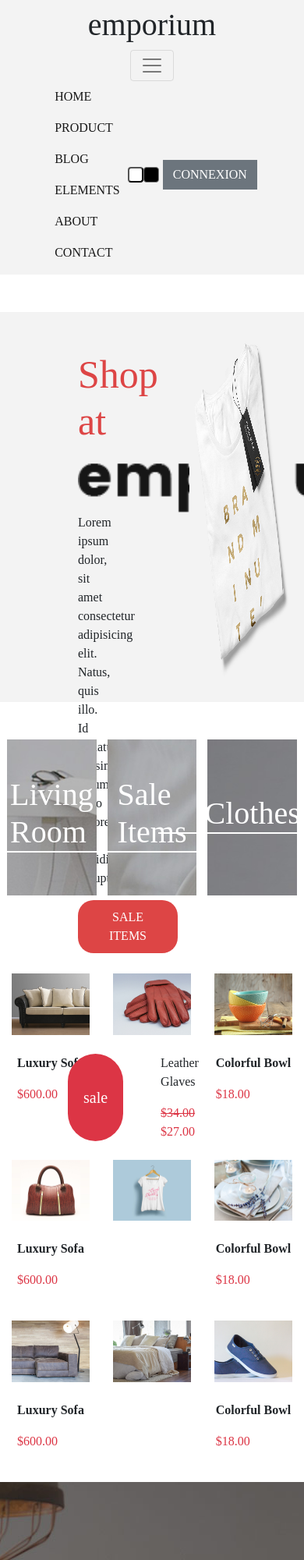
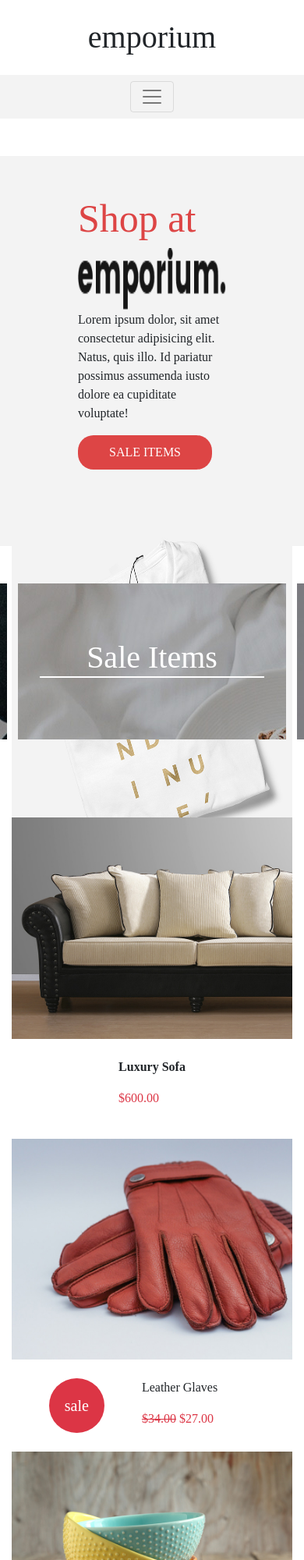
Before and after one commit to Anis662/cs_emporium_js_14, a website: page index.html in a window 390 px wide. Shown: the top 2000 px of the page at 78% size. Drawn offline with nearby package versions, Linux system fonts and the light colour scheme.

Commit message:
responsive

```diff
--- a/index.html
+++ b/index.html
@@ -10,17 +10,18 @@
     <!-- CRÉATION DU HEADER -->
 <header>
     <!-- La navbar -->
+    <div id="h1" class="text-center my-4">
+        <h1>emporium</h1>
+
+    </div>
+
     <nav class="navbar navbar-expand-lg navbar-light d-flex flex-column">
         <!-- <a class="navbar-brand" href="#">emporium.</a> -->
-        <div id="h1">
-            <h1>emporium</h1>
-
-        </div>
         <button class="navbar-toggler" type="button" data-toggle="collapse" data-target="#navbarSupportedContent" aria-controls="navbarSupportedContent" aria-expanded="false" aria-label="Toggle navigation">
           <span class="navbar-toggler-icon"></span>
         </button>
 
-        <div class="collapse navbar-collapse d-flex justify-content-around"  id="navbarSupportedContent">
+        <div class="collapse navbar-collapse"  id="navbarSupportedContent">
             <h1 class="mr-5 d-none" id="empo">emporium.</h1>
           <ul class="navbar-nav mr-auto">
             <li class="nav-item active">
@@ -117,15 +118,15 @@
 
 
 <div class="row">
-    <div class="col-7">
+    <div class="col-7 col-12 col-sm-12 col-md-12 col-lg-7 col-xl-7">
         <div>
             <h2>Shop at</h2>
-            <img src="./public/img/logo.png" alt="">
+            <img src="./public/img/logo.png" alt="" class="img-fluid">
             <p>Lorem ipsum dolor, sit amet consectetur adipisicing elit. Natus, quis illo. Id pariatur possimus assumenda iusto dolore ea cupiditate voluptate!</p>
             <button class="text-white text-uppercase">Sale items</button>
         </div>
     </div>
-    <div class="col-5">
+    <div class="col-5 col-12 col-sm-12 col-md-12 col-lg-5 col-xl-5">
         <div>
             <img src="./public/img/slider-1.jpg" class="img-fluid">
         </div>
@@ -138,13 +139,13 @@
 <!-- La deuxieme section -->
 <section id="section2" class="container-fluid mt-5">
 <div class="row  justify-content-center align-items-center flex-nowrap m-2">
-    <div class="col-4">
-        <h1 class="text-white  ">Living Room</h1>
+    <div class="col-4 col-12 col-sm-12 col-md-12 col-lg-4 col-xl-4">
+        <h1 class="text-white">Living Room</h1>
     </div>
-    <div class="col-4">
+    <div class="col-4 col-12 col-sm-12 col-md-12 col-lg-4 col-xl-4">
         <h1 class="text-white">Sale Items</h1>
     </div>
-    <div class="col-4">
+    <div class="col-4 col-12 col-sm-12 col-md-12 col-lg-4 col-xl-4">
         <h1 class="text-white">Clothes</h1>
     </div>
 </div>
@@ -234,7 +235,7 @@
 <section id="section3">
 <div class="container">
     <div class="row">
-        <div class="col-4">
+        <div class="col-4 col-12 col-sm-12 col-md-12 col-lg-4 col-xl-4">
             <div class="abc">
                 <img class="img-fluid" src="./public/img/products_mini/product-luxry-sofa.jpg" alt="">
             </div>
@@ -252,7 +253,7 @@
 
 
         </div>
-        <div class="col-4">
+        <div class="col-4 col-12 col-sm-12 col-md-12 col-lg-4 col-xl-4">
             <div class="abc">
                 <img class="img-fluid" src="./public/img/products_mini/product-gloves.jpg" alt="">
             </div>
@@ -265,7 +266,7 @@
             </div>
 
         </div>
-        <div class="col-4">
+        <div class="col-4 col-12 col-sm-12 col-md-12 col-lg-4 col-xl-4">
             <div class="abc">
                 <img class="img-fluid" src="./public/img/products_mini/product-cups.jpg" alt="">
             </div>
@@ -285,7 +286,7 @@
 </div>
 <div class="container">
     <div class="row">
-        <div class="col-4">
+        <div class="col-4 col-12 col-sm-12 col-md-12 col-lg-4 col-xl-4">
             <div class="abc">
                 <img class="img-fluid" src="./public/img/products_mini/product-bag.jpg" alt="">
             </div>
@@ -303,7 +304,7 @@
 
 
         </div>
-        <div class="col-4">
+        <div class="col-4 col-12 col-sm-12 col-md-12 col-lg-4 col-xl-4">
             <div class="abc">
                 <img class="img-fluid" src="./public/img/products_mini/product-tshitr.jpg" alt="">
             </div>
@@ -311,7 +312,7 @@
 
             </div>
         </div>
-        <div class="col-4">
+        <div class="col-4 col-12 col-sm-12 col-md-12 col-lg-4 col-xl-4">
             <div class="abc">
                 <img class="img-fluid" src="./public/img/products_mini/product-plates.jpg" alt="">
             </div>
@@ -331,7 +332,7 @@
 </div>
 <div class="container">
     <div class="row">
-        <div class="col-4">
+        <div class="col-4 col-12 col-sm-12 col-md-12 col-lg-4 col-xl-4">
             <div class="abc">
                 <img class="img-fluid" src="./public/img/products_mini/product-modern-sofa.jpg" alt="">
             </div>
@@ -349,7 +350,7 @@
 
 
         </div>
-        <div class="col-4">
+        <div class="col-4 col-12 col-sm-12 col-md-12 col-lg-4 col-xl-4">
             <div class="abc">
                 <img class="img-fluid" src="./public/img/products_mini/product-bed.jpg" alt="">
             </div>
@@ -357,7 +358,7 @@
 
             </div>
         </div>
-        <div class="col-4">
+        <div class="col-4 col-12 col-sm-12 col-md-12 col-lg-4 col-xl-4">
             <div class="abc">
                 <img class="img-fluid" src="./public/img/products_mini/product-shoes.jpg" alt="">
             </div>
@@ -567,7 +568,7 @@
         <!--La sixieme section-->
         <section id="section6" class="mt-5 px-3">
             <div class="row">
-                <div class="col-4">
+                <div class="col-4 col-12 col-sm-12 col-md-12 col-lg-7 col-xl-7">
                     <div class="d-flex flex-column text-center p-3">
                     <i class="far fa-check-circle mb-4"></i>
                     <p class="text-uppercase mb-4 text-dark">trsuted by 10,000+ customers</p>
@@ -578,7 +579,7 @@
                     </div>
 
                 </div>
-                <div class="col-4">
+                <div class="col-4 col-12 col-sm-12 col-md-12 col-lg-7 col-xl-7">
                     <div class="d-flex flex-column text-center p-3 ">
                     <i class="far fa-paper-plane text-white mb-4"></i>
                     <p class="text-uppercase text-white mb-4">very fast shipping</p>
@@ -588,7 +589,7 @@
                     </div>
                     </div>
                 </div>
-                <div class="col-4">
+                <div class="col-4 col-12 col-sm-12 col-md-12 col-lg-7 col-xl-7">
                     <div class="d-flex flex-column text-center p-3">
                     <i class="far fa-check-circle mb-4"></i>
                     <p class="text-uppercase mb-4">trsuted by 10,000+ customers</p>
@@ -650,6 +651,10 @@
                 copyright 2020 goodlayers, all right reserved
             </p>
         </footer>
-    <script src="./public/js/main.js"></script>
+<script src="./public/js/main.js"></script>
+
+<script src="https://code.jquery.com/jquery-3.5.1.slim.min.js" integrity="sha384-DfXdz2htPH0lsSSs5nCTpuj/zy4C+OGpamoFVy38MVBnE+IbbVYUew+OrCXaRkfj" crossorigin="anonymous"></script>
+<script src="https://cdn.jsdelivr.net/npm/popper.js@1.16.1/dist/umd/popper.min.js" integrity="sha384-9/reFTGAW83EW2RDu2S0VKaIzap3H66lZH81PoYlFhbGU+6BZp6G7niu735Sk7lN" crossorigin="anonymous"></script>
+<script src="https://stackpath.bootstrapcdn.com/bootstrap/4.5.2/js/bootstrap.min.js" integrity="sha384-B4gt1jrGC7Jh4AgTPSdUtOBvfO8shuf57BaghqFfPlYxofvL8/KUEfYiJOMMV+rV" crossorigin="anonymous"></script>
 </body>
 </html>
```
Also changed, not shown: src/sass/style.sass (line endings or trailing spaces).
